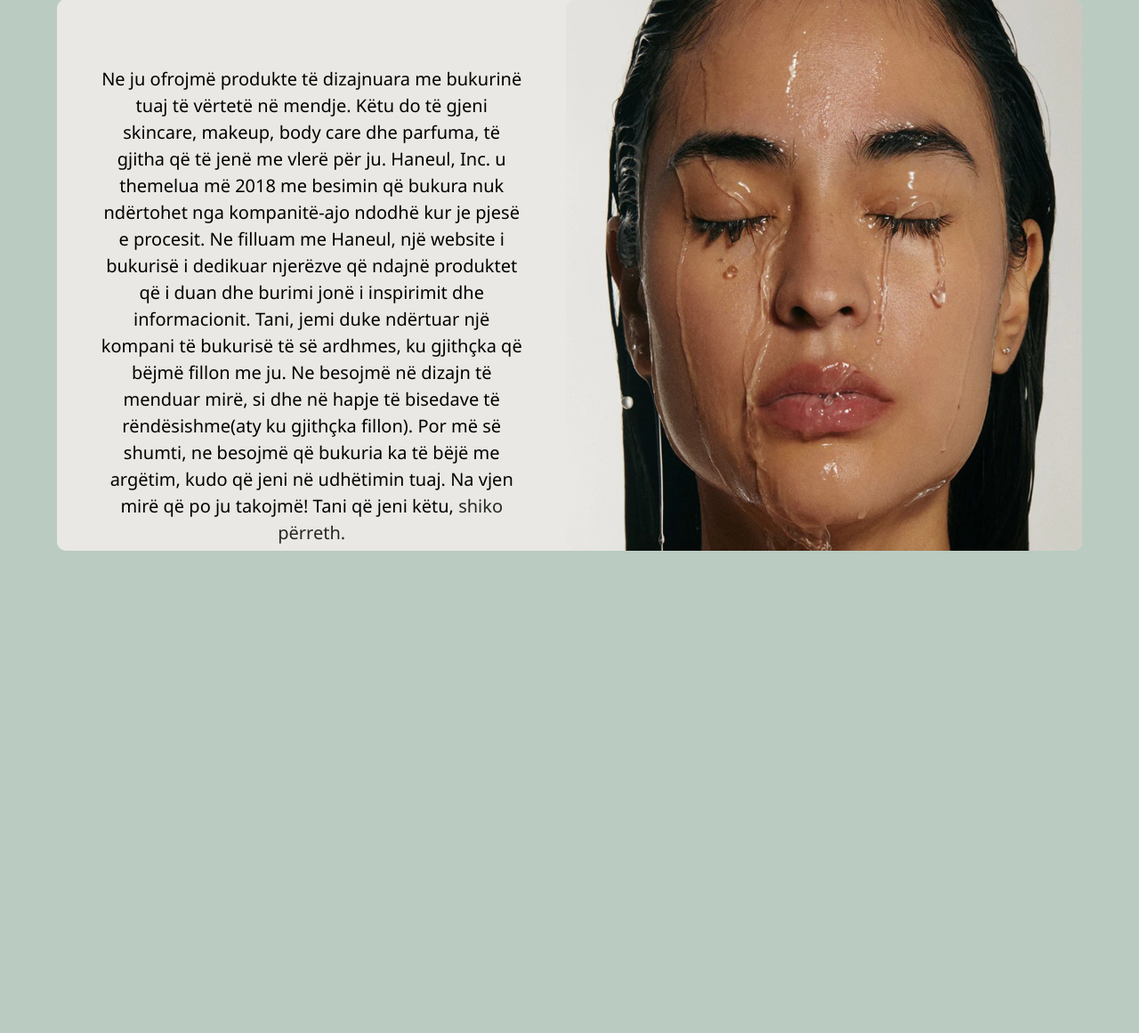
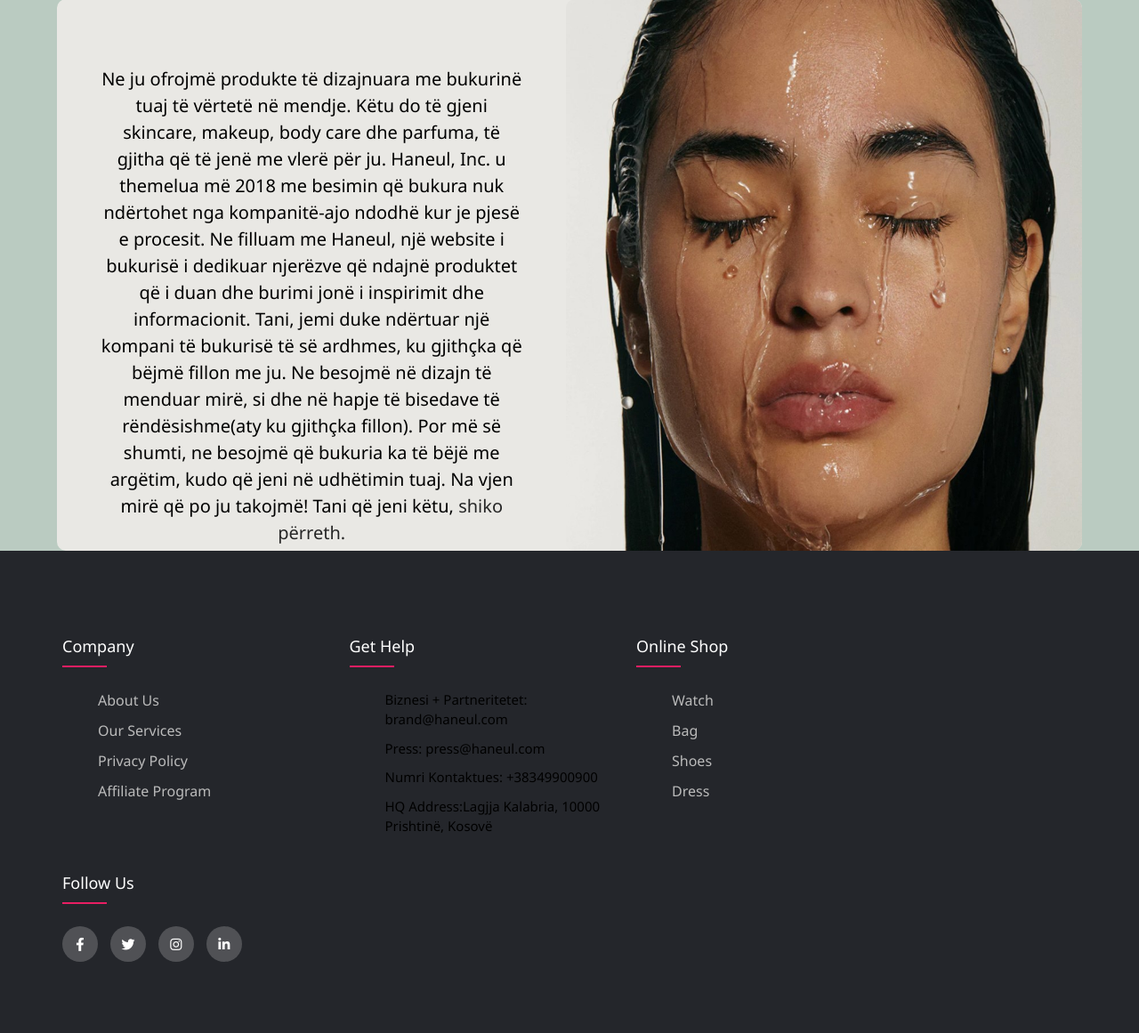
Before and after one commit to rirrm/final-web-project, a PHP site: page /aboutUs.html in a window 1280 px wide. Shown: the part 729-1890 px from the top of the page at 89% size. Run offline with PHP 8.4, Linux system fonts and the light colour scheme.

Commit message:
NDRYSHIME

```diff
--- a/aboutUs.html
+++ b/aboutUs.html
@@ -50,37 +50,48 @@
             </div>
         </div>
     </main>
-    <!-- <footer class="footer">
+    <footer class="footer">
         <div class="container">
             <div class="row">
-                <div class="footer-col" id="comp">
-                    <h4>Company</h4>
+                <div class="footer-col">
+                    <h4>company</h4>
                     <ul>
-                        <li><a href="index.html">Home</a></li>
-                        <li><a href="products.html">Produktet</a></li>
-                        <li><a href="aboutUs.html">About us</a></li>
-                        <li><a href="login.html">Login/Register</a></li>
+                        <li><a href="#">about us</a></li>
+                        <li><a href="#">our services</a></li>
+                        <li><a href="#">privacy policy</a></li>
+                        <li><a href="#">affiliate program</a></li>
                     </ul>
                 </div>
-                <div class="footer-col" id="c">
-                    <h4>Contact us</h4>
-                    <ul class="cnt">
+
+                <div class="footer-col">
+                    <h4>get help</h4>
+                    <ul>
                         <li>Biznesi + Partneritetet: brand@haneul.com</li>
                         <li>Press: press@haneul.com</li>
                         <li>Numri Kontaktues: +38349900900</li>
                         <li>HQ Address:Lagjja Kalabria, 10000 Prishtinë, Kosovë</li>
                     </ul>
                 </div>
-                <div class="footer-col" id="f">
-                    <h4>Follow us</h4>
+                <div class="footer-col">
+                    <h4>online shop</h4>
+                    <ul>
+                        <li><a href="#">watch</a></li>
+                        <li><a href="#">bag</a></li>
+                        <li><a href="#">shoes</a></li>
+                        <li><a href="#">dress</a></li>
+                    </ul>
+                </div>
+                <div class="footer-col">
+                    <h4>follow us</h4>
                     <div class="social-links">
                         <a href="#"><i class="fab fa-facebook-f"></i></a>
                         <a href="#"><i class="fab fa-twitter"></i></a>
                         <a href="#"><i class="fab fa-instagram"></i></a>
+                        <a href="#"><i class="fab fa-linkedin-in"></i></a>
                     </div>
                 </div>
             </div>
         </div>
-   </footer> -->
+   </footer>
 </body>
 </html>
--- a/css/aboutUs.css
+++ b/css/aboutUs.css
@@ -129,3 +129,126 @@ a{
     margin-right: 200px;
     border-radius: 10px;
 }
+
+/* footeri */
+
+@import url('https://fonts.googleapis.com/css2?family=Poppins:wght@300;400;500;600;700&display=swap');
+/* body{
+	line-height: 1.5;
+	font-family: 'Poppins', sans-serif;
+}
+*{
+	margin:0;
+	padding:0;
+	box-sizing: border-box;
+} */
+.container{
+	max-width: 1170px;
+	margin:auto;
+}
+.row{
+	display: flex;
+	flex-wrap: wrap;
+}
+ul{
+	list-style: none;
+}
+.footer{
+	background-color: #24262b;
+    padding: 70px 0;
+}
+.footer-col{
+   width: 25%;
+   padding: 0 15px;
+}
+.footer-col h4{
+	font-size: 18px;
+	color: #ffffff;
+	text-transform: capitalize;
+	margin-bottom: 35px;
+	font-weight: 500;
+	position: relative;
+}
+.footer-col h4::before{
+	content: '';
+	position: absolute;
+	left:0;
+	bottom: -10px;
+	background-color: #e91e63;
+	height: 2px;
+	box-sizing: border-box;
+	width: 50px;
+}
+.footer-col ul li:not(:last-child){
+	margin-bottom: 10px;
+}
+.footer-col ul li a{
+	font-size: 16px;
+	text-transform: capitalize;
+	color: #ffffff;
+	text-decoration: none;
+	font-weight: 300;
+	color: #bbbbbb;
+	display: block;
+	transition: all 0.3s ease;
+}
+.footer-col ul li a:hover{
+	color: #ffffff;
+	padding-left: 8px;
+}
+.footer-col .social-links a{
+	display: inline-block;
+	height: 40px;
+	width: 40px;
+	background-color: rgba(255,255,255,0.2);
+	margin:0 10px 10px 0;
+	text-align: center;
+	line-height: 40px;
+	border-radius: 50%;
+	color: #ffffff;
+	transition: all 0.5s ease;
+}
+.footer-col .social-links a:hover{
+	color: #24262b;
+	background-color: #ffffff;
+}
+}
+
+
+
+
+
+
+/* footer{
+    align-items:center;
+    justify-content:space-between;
+    background-color: #bacbc1;
+    font-size: 35px;
+    display: flex;
+    flex-direction: row;
+    margin-top: 80px;
+    height: 10cm;
+}
+
+
+#paragrafi{
+    width: 30cm;
+    height: 8cm;
+    margin-top: 2cm;
+    margin-left: 5cm;
+    display: flex;
+    flex-direction: column;
+}
+
+#kontaktet{
+    display: flex;
+    flex-direction: column;
+    align-items: flex-end;
+}
+#kontaktet ul{
+    width: 30cm;
+    height: 8cm;
+    margin-top: 2cm;
+    display: flex;
+    flex-direction: column;
+}
```
